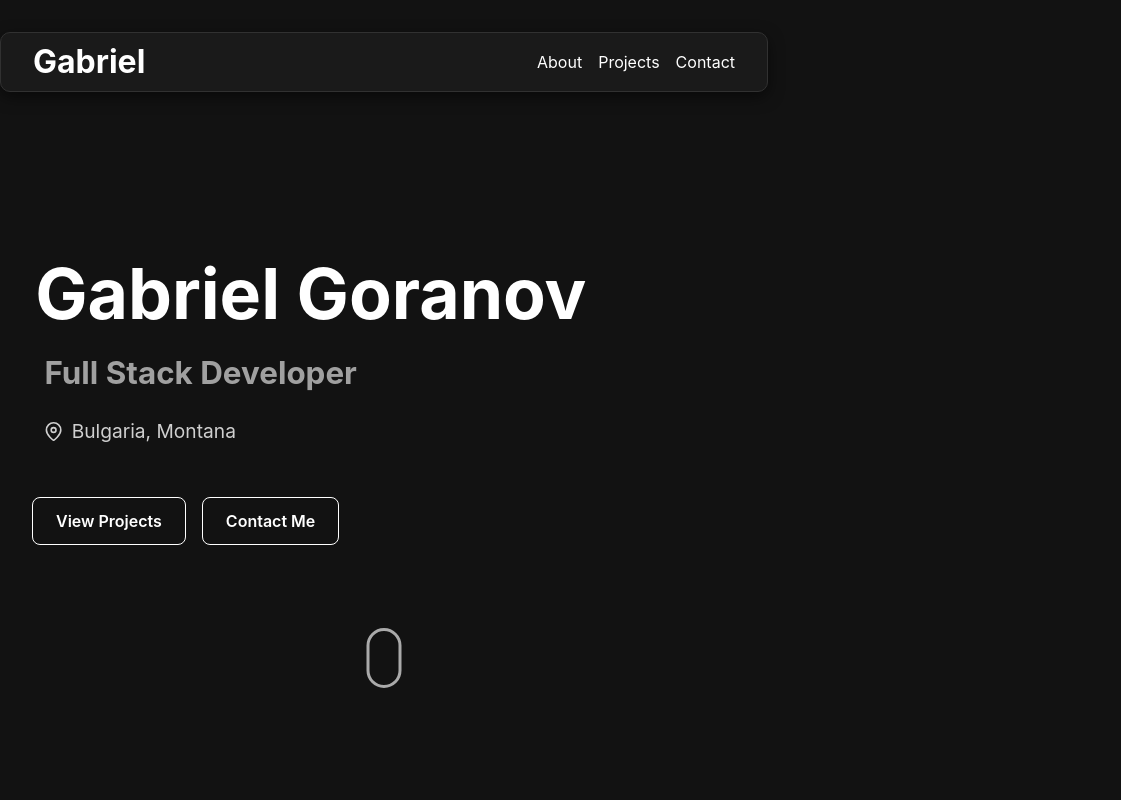
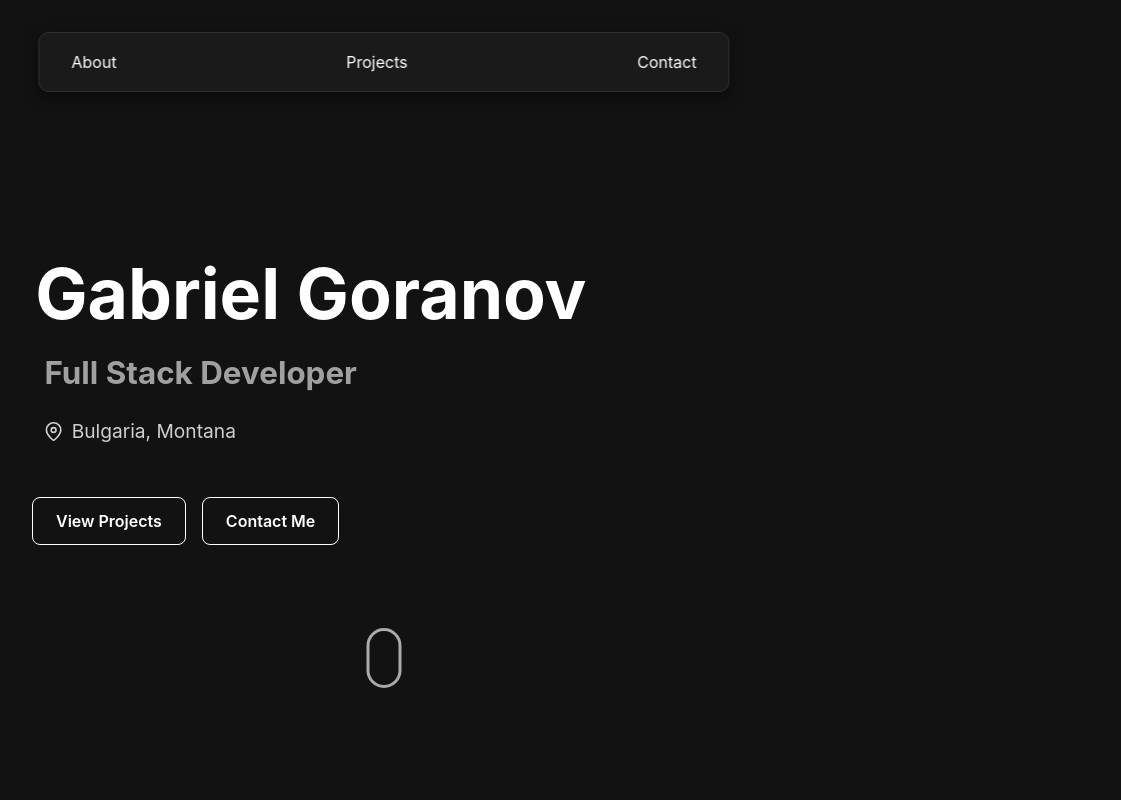
Before and after one commit to gabigoranov/Portfolio, a React (Vite) app: page / in a window 768 px wide. Shown: the top 800 px of the page, 1121 px wide, since content can reach past the window. Built offline with nearby package versions, Linux system fonts and the light colour scheme.

Commit message:
Fixed mobile and tablet responsive issues for header and contact sections

```diff
--- a/index.html
+++ b/index.html
@@ -2,7 +2,7 @@
 <html lang="en">
   <head>
     <meta charset="UTF-8" />
-    <link rel="icon" type="image/svg+xml" href="/vite.svg" />
+    <link rel="icon" type="image/svg+xml" href="/images/favicon.svg" />
     <meta name="viewport" content="width=device-width, initial-scale=1.0" />
     <title>Gabriel Goranov</title>
   </head>
--- a/src/assets/styles/contact.css
+++ b/src/assets/styles/contact.css
@@ -89,8 +89,12 @@
 @media (min-width: 768px) {
   .contact-info__container {
     display: flex;
-    flex-direction: row;
+    flex-direction: column;
     gap: 1rem;
+  }
+
+  .contact__container{
+    margin: 0 auto;
   }
 
   .contact-info__container{
--- a/src/assets/styles/education.css
+++ b/src/assets/styles/education.css
@@ -16,6 +16,12 @@
     text-align: start;
 }
 
+@media (max-width: 768px) {
+    .education__image{
+        margin: 3rem auto;
+    }
+}
+
 @media (min-width: 1024px) {
     .education{
         flex-flow: row;
--- a/src/assets/styles/header.css
+++ b/src/assets/styles/header.css
@@ -8,7 +8,7 @@ header {
   z-index: 10000;
   height: 60px;
   width: 100%;
-  max-width: 1024px;
+  max-width: 1000px;
 
   background: color-mix(in srgb, var(--lighter-background) 80%, transparent);
   backdrop-filter: blur(15px);
@@ -57,3 +57,24 @@ header:hover{
     color: var(--text-white);
     font-weight: bold;
 }
+
+@media (max-width: 768px) {
+    header{
+        padding: 1rem 2rem;
+        max-width: 90vw;
+    }
+
+    .header--scrolled{
+        width: 70%;
+    }
+
+    header > .logo {
+        display: none;
+    }
+
+    .navbar{
+        padding: 0;
+        width: 100%;
+        justify-content: space-between;
+    }
+}
```
Also changed, not shown: public/images/favicon.png (added), public/images/favicon.svg (added).
